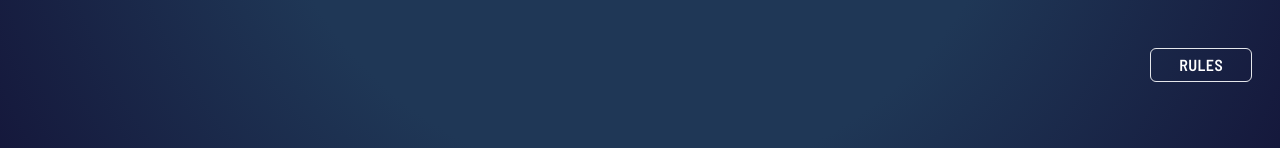
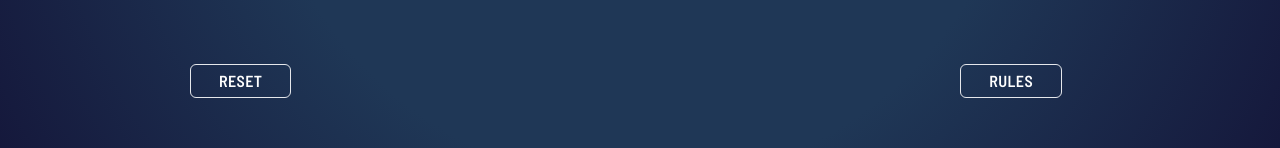
Before and after one commit to ornel77/rps-app, a React (Vite) app: page / in a window 1280 px wide. Shown: the part 614-762 px from the top of the page. Built offline with nearby package versions, Linux system fonts and the light colour scheme; grey boxes are pictures that could not be loaded.

Commit message:
add reset button and persistent choices

```diff
--- a/src/App.jsx
+++ b/src/App.jsx
@@ -8,17 +8,28 @@ import { useEffect, useState } from "react";
 import Result from "./components/Result";
 
 function App() {
-  const [myChoice, setMyChoice] = useState("");
-  const [houseChoice, setHouseChoice] = useState("");
+  const [myChoice, setMyChoice] = useState(
+    localStorage.getItem("myChoice") || ""
+  );
+  const [houseChoice, setHouseChoice] = useState(
+    localStorage.getItem("houseChoice") || ""
+  );
   const [scores, setScores] = useState(() => {
-    const savedScores = localStorage.getItem("scores")
-    return savedScores ? JSON.parse(savedScores) : { myScore: 0, houseScore: 0 }
+    const savedScores = localStorage.getItem("scores");
+    return savedScores
+      ? JSON.parse(savedScores)
+      : { myScore: 0, houseScore: 0 };
   });
   const [hasWon, setHasWon] = useState(null);
 
   useEffect(() => {
-    localStorage.setItem("scores", JSON.stringify(scores))
-  }, [scores])
+    localStorage.setItem("scores", JSON.stringify(scores));
+  }, [scores]);
+
+  useEffect(() => {
+    localStorage.setItem("myChoice", myChoice);
+    localStorage.setItem("houseChoice", houseChoice);
+  }, [myChoice, houseChoice]);
 
   return (
     <div className="mx-auto">
@@ -60,7 +71,7 @@ function App() {
           />
         </Routes>
       </div>
-      <Rules />
+      <Rules setScores={setScores}/>
     </div>
   );
 }
--- a/src/components/Rules.jsx
+++ b/src/components/Rules.jsx
@@ -1,7 +1,9 @@
 import { useState } from "react";
 import Modal from "react-modal";
+import { useNavigate } from "react-router-dom";
 
-const Rules = () => {
+const Rules = ({setScores}) => {
+  const navigate = useNavigate()
   const [showModal, setShowModal] = useState(false);
   const openModal = () => {
     setShowModal(true);
@@ -10,8 +12,17 @@ const Rules = () => {
   const closeModal = () => {
     setShowModal(false);
   };
+
+  const resetScore = () => {
+    setScores({myScore: 0, houseScore: 0})
+    navigate("/")
+  }
   return (
-    <div className="flex items-center justify-end mr-7 text-white">
+    <div className="container max-w-[900px] mx-auto mt-10">
+      <div className="flex items-center justify-between mr-7 text-white">
+        <button className="border px-7 py-1 rounded-md uppercase tracking-wide hover:tracking-widest transition-all" onClick={resetScore}>
+          Reset
+        </button>
         <button
           className="border px-7 py-1 rounded-md uppercase tracking-wide hover:tracking-widest transition-all"
           onClick={openModal}
@@ -26,9 +37,10 @@ const Rules = () => {
             </button>
           </div>
           <div className="flex items-center justify-center">
-          <img src="/images/image-rules.svg" alt=""/>
+            <img src="/images/image-rules.svg" alt="" />
           </div>
         </Modal>
+      </div>
     </div>
   );
 };
```
Lines whose indentation alone changed are shown as unchanged.
